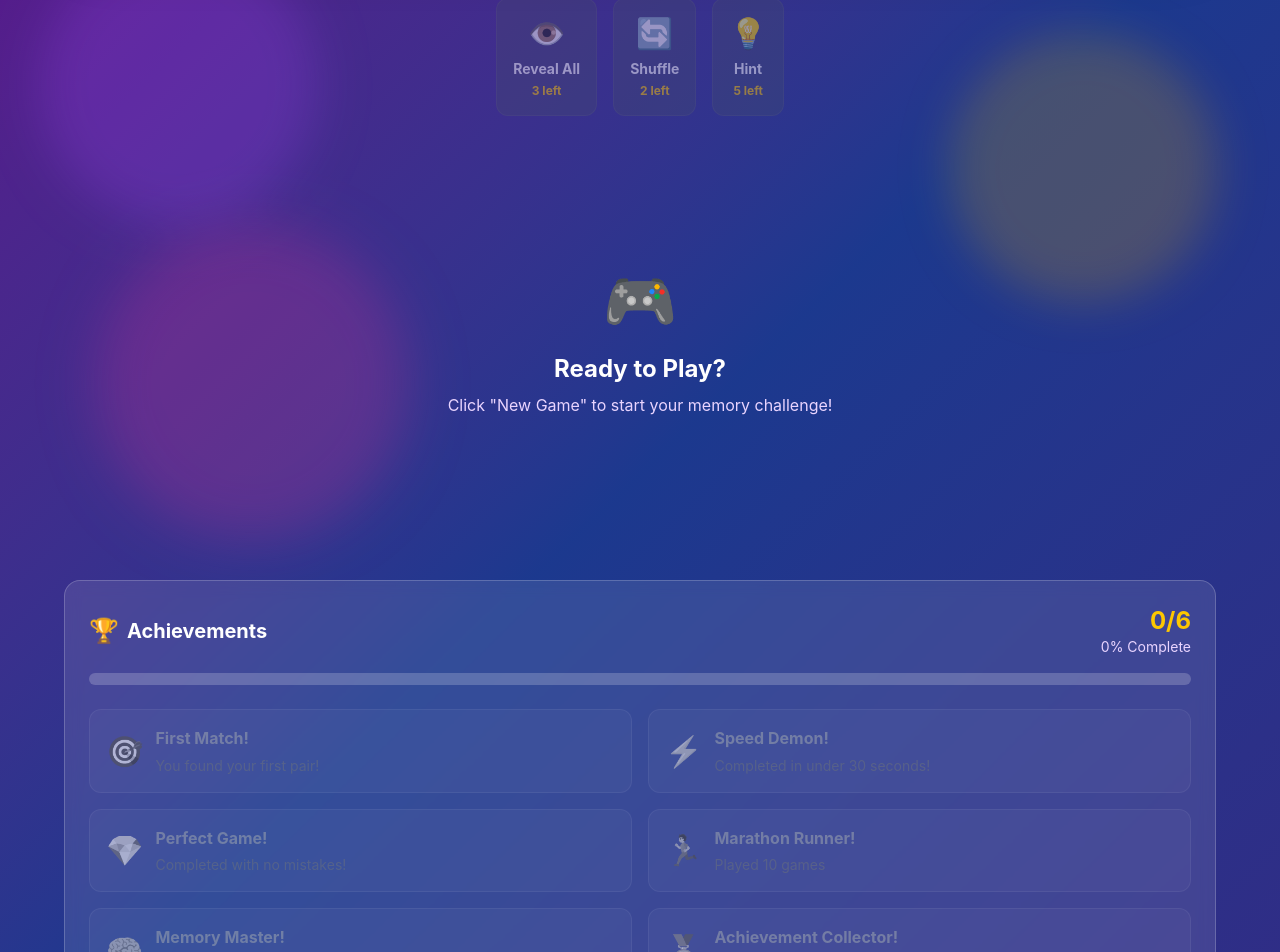
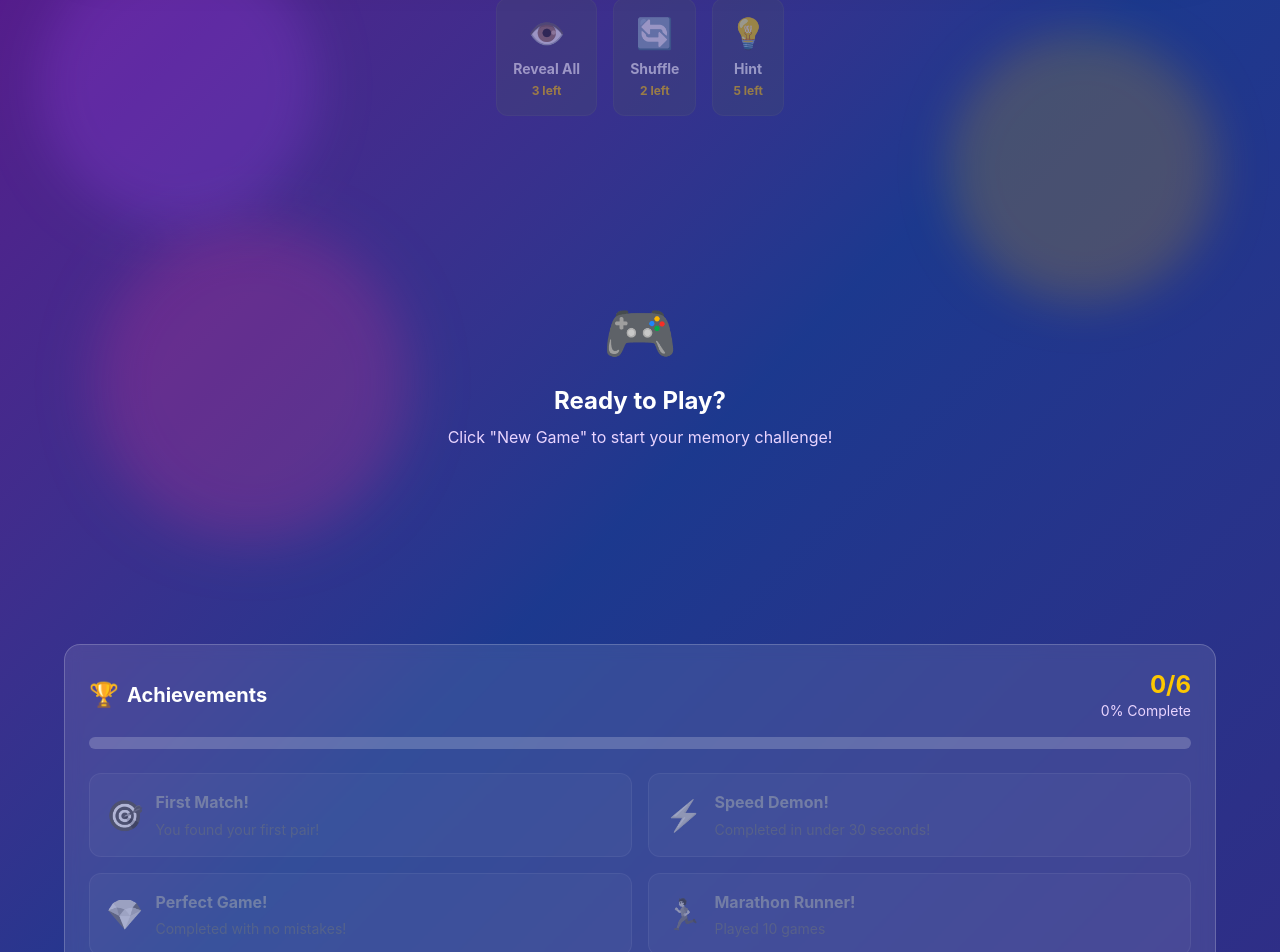
Before and after one commit to ErenYea9er69/Card-Match, a React (Vite) app: page / in a window 1280 px wide. Shown: the part 146-1098 px from the top of the page. Built offline with nearby package versions, Linux system fonts and the light colour scheme.

Commit message:
bord big

```diff
--- a/src/App.tsx
+++ b/src/App.tsx
@@ -366,7 +366,7 @@ const App: React.FC = () => {
   }, [stopBackgroundMusic]);
 
   return (
-    <div className="min-h-screen bg-gradient-to-br from-purple-900 via-blue-900 to-indigo-900 overflow-hidden">
+    <div className="min-h-screen bg-gradient-to-br from-purple-900 via-blue-900 to-indigo-900 overflow-x-hidden">
       {/* Animated background */}
       <div className="fixed inset-0 overflow-hidden pointer-events-none">
         <div className="absolute top-20 left-10 w-72 h-72 bg-purple-500 rounded-full mix-blend-multiply filter blur-xl opacity-20 animate-blob"></div>
@@ -389,24 +389,30 @@ const App: React.FC = () => {
 
         {/* Main Game Area */}
         <main className="pt-24 pb-8 px-4">
-          <div className="max-w-6xl mx-auto">
-            {/* Power-ups */}
+          <div className="w-full max-w-8xl mx-auto">
+            {/* Power-ups - Now above the game board and centered */}
+            <div className="mb-8 flex justify-center">
               <PowerUpSystem
                 powerUps={powerUps}
                 onUsePowerUp={usePowerUp}
                 disabled={gameState !== 'playing' || isProcessing}
               />
+            </div>
 
-            {/* Game Board */}
+            {/* Game Board - Now takes full width and is much larger */}
+            <div className="w-full flex justify-center mb-16">
               <GameBoard
                 cards={cards}
                 onCardSelect={handleCardSelect}
                 gameState={gameState}
                 difficulty={difficulty}
               />
+            </div>
 
-            {/* Achievements */}
+            {/* Achievements - Now below the game board, user needs to scroll down */}
+            <div className="w-full max-w-6xl mx-auto">
               <AchievementSystem achievements={achievements} />
+            </div>
           </div>
         </main>
 
--- a/src/GameBoard.tsx
+++ b/src/GameBoard.tsx
@@ -18,13 +18,13 @@ const GameBoard: React.FC<GameBoardProps> = ({
   const getGridClass = () => {
     switch (difficulty) {
       case 'easy':
-        return 'grid-cols-4 max-w-lg';
+        return 'grid-cols-4 max-w-4xl gap-6'; // Made much larger
       case 'medium':
-        return 'grid-cols-4 max-w-xl';
+        return 'grid-cols-4 max-w-5xl gap-6'; // Made much larger
       case 'hard':
-        return 'grid-cols-6 max-w-4xl';
+        return 'grid-cols-6 max-w-7xl gap-6'; // Made much larger
       default:
-        return 'grid-cols-4 max-w-xl';
+        return 'grid-cols-4 max-w-5xl gap-6';
     }
   };
 
@@ -41,7 +41,7 @@ const GameBoard: React.FC<GameBoardProps> = ({
   }
 
   return (
-    <div className="flex flex-col items-center">
+    <div className="flex flex-col items-center w-full">
       {/* Game Status */}
       {gameState === 'won' && (
         <div className="mb-8 text-center animate-bounce">
@@ -51,12 +51,13 @@ const GameBoard: React.FC<GameBoardProps> = ({
         </div>
       )}
 
-      {/* Game Board */}
+      {/* Game Board - Made Much Larger */}
       <div className={`
-        grid ${getGridClass()} gap-4 p-6
+        grid ${getGridClass()} p-8 w-full
         bg-white/10 backdrop-blur-sm rounded-2xl
         border border-white/20 shadow-2xl
         animate-fadeInUp
+        min-h-[500px]
       `}>
         {cards.map((card, index) => (
           <Card
@@ -72,7 +73,7 @@ const GameBoard: React.FC<GameBoardProps> = ({
       {/* Game Instructions */}
       {gameState === 'playing' && (
         <div className="mt-8 text-center animate-fadeIn">
-          <p className="text-purple-200 text-sm">
+          <p className="text-purple-200 text-lg">
             Find matching pairs by flipping cards two at a time!
           </p>
         </div>
```
Lines whose indentation alone changed are shown as unchanged.
